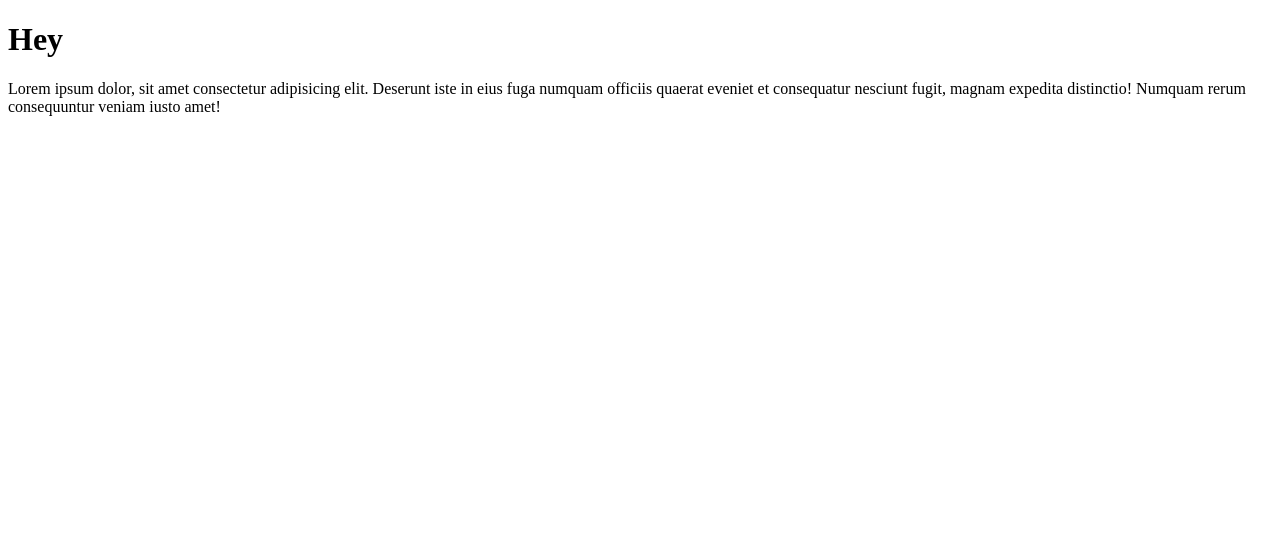
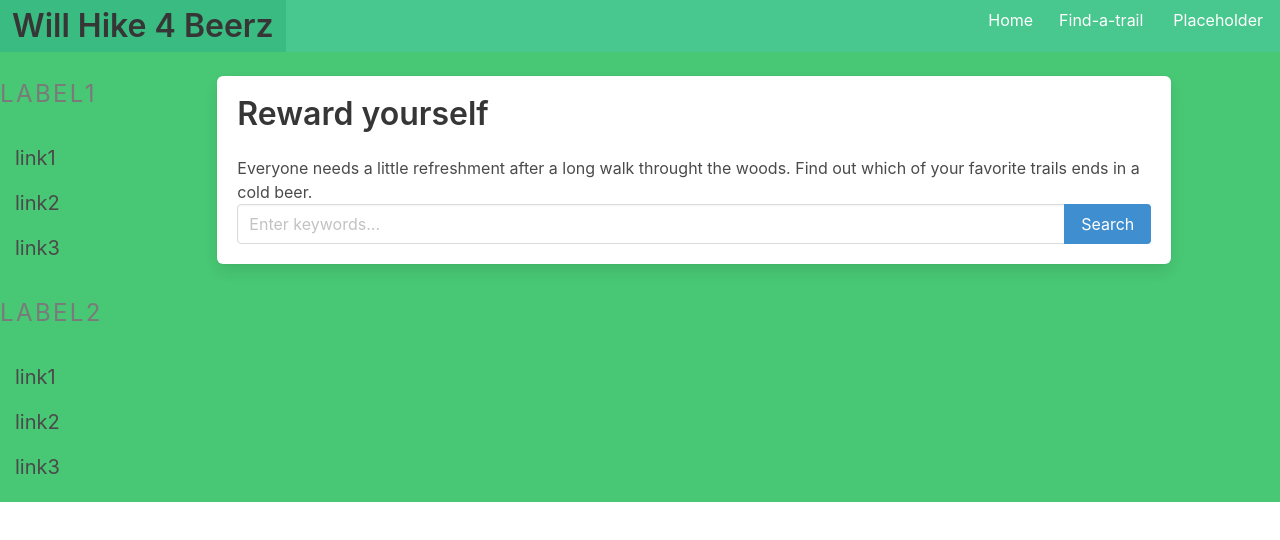
Before and after one commit to sethklusmire/Pours-in-the-Outdoors, a plain HTML site: page index.html in a window 1280 px wide. Drawn offline with nearby package versions, Linux system fonts and the light colour scheme.

Commit message:
adding zack's index

```diff
--- a/index.html
+++ b/index.html
@@ -3,10 +3,66 @@
 <head>
     <meta charset="UTF-8">
     <meta name="viewport" content="width=device-width, initial-scale=1.0">
-    <title>Document</title>
+    <link rel="stylesheet" href="style.css"
+    <script defer src="https://stackpath.bootstrapcdn.com/font-awesome/4.7.0/css/font-awesome.min.css"></script>
+    <link rel="stylesheet" href="https://cdnjs.cloudflare.com/ajax/libs/bulma/0.9.1/css/bulma.min.css" integrity="sha512-ZRv40llEogRmoWgZwnsqke3HNzJ0kiI0+pcMgiz2bxO6Ew1DVBtWjVn0qjrXdT3+u+pSN36gLgmJiiQ3cQtyzA==" crossorigin="anonymous" />
+    <title>Will Hike 4 Beerz</title>
 </head>
 <body>
-    <h1>Hey</h1>
-    <p>Lorem ipsum dolor, sit amet consectetur adipisicing elit. Deserunt iste in eius fuga numquam officiis quaerat eveniet et consequatur nesciunt fugit, magnam expedita distinctio! Numquam rerum consequuntur veniam iusto amet!</p>
+    <!-- HEADER AND NAVBAR -->
+    <div class="block">
+        <nav class="navbar is is-success">
+            <div class="navbar-start">
+                <a href="" class="navbar-item">
+                    <h1 class="title">Will Hike 4 Beerz</h1>
+                </a>
+            </div>
+            <div class="navbar-end">
+                    <a href="#" class="navbar-item button is-success">Home</a>
+                    <a href="#" class="navbar-item button is-success">Find-a-trail</a>
+                    <a href="#" class="nav-item button is-success">Placeholder</a>
+            </div>
+         </nav>
+    </div>
+    <div class="block">
+        <div class="columns">
+            <div class="column is-2">
+                <!-- SIDE MENU -->
+                <div class="block">
+                    <aside class="menu">
+                        <p class="menu-label is-size-4">Label1</p>
+                        <ul class="menu-list">
+                            <li class="is-size-5"><a href="">link1</a></li>
+                            <li class="is-size-5"><a href="">link2</a></li>
+                            <li class="is-size-5"><a href="">link3</a></li>
+                        </ul>
+                        <p class="menu-label is-size-4">Label2</p>
+                        <ul class="menu-list">
+                            <li class="is-size-5"><a href="">link1</a></li>
+                            <li class="is-size-5"><a href="">link2</a></li>
+                            <li class="is-size-5"><a href="">link3</a></li>
+                        </ul>
+                    </aside>
+                </div>
+            </div>
+            <div class="column is-9">
+                <!-- CONTENT BOX -->
+                <div class="block">
+                    <div class="box">
+                        <h1 class="title">Reward yourself</h1>
+                        <p>Everyone needs a little refreshment after a long walk throught the woods. Find out which of your favorite trails ends in a cold beer.</p>
+                        <div class="field has-addons">
+                            <p class="control is-expanded">
+                                <input type="text" class="input" placeholder="Enter keywords...">
+                            </p>
+                            <p class="control">
+                                <a href="" class="button is-info">Search</a>
+                            </p>
+                        </div>
+                    </div>
+                </div>
+            </div>
+        </div>
+    </div>
 </body>
 </html>
--- /dev/null
+++ b/style.css
@@ -0,0 +1,3 @@
+body {
+    background-color: hsl(141, 53%, 53%);
+  }
```
Also changed, not shown: script.js (added, +54 -0 lines).
